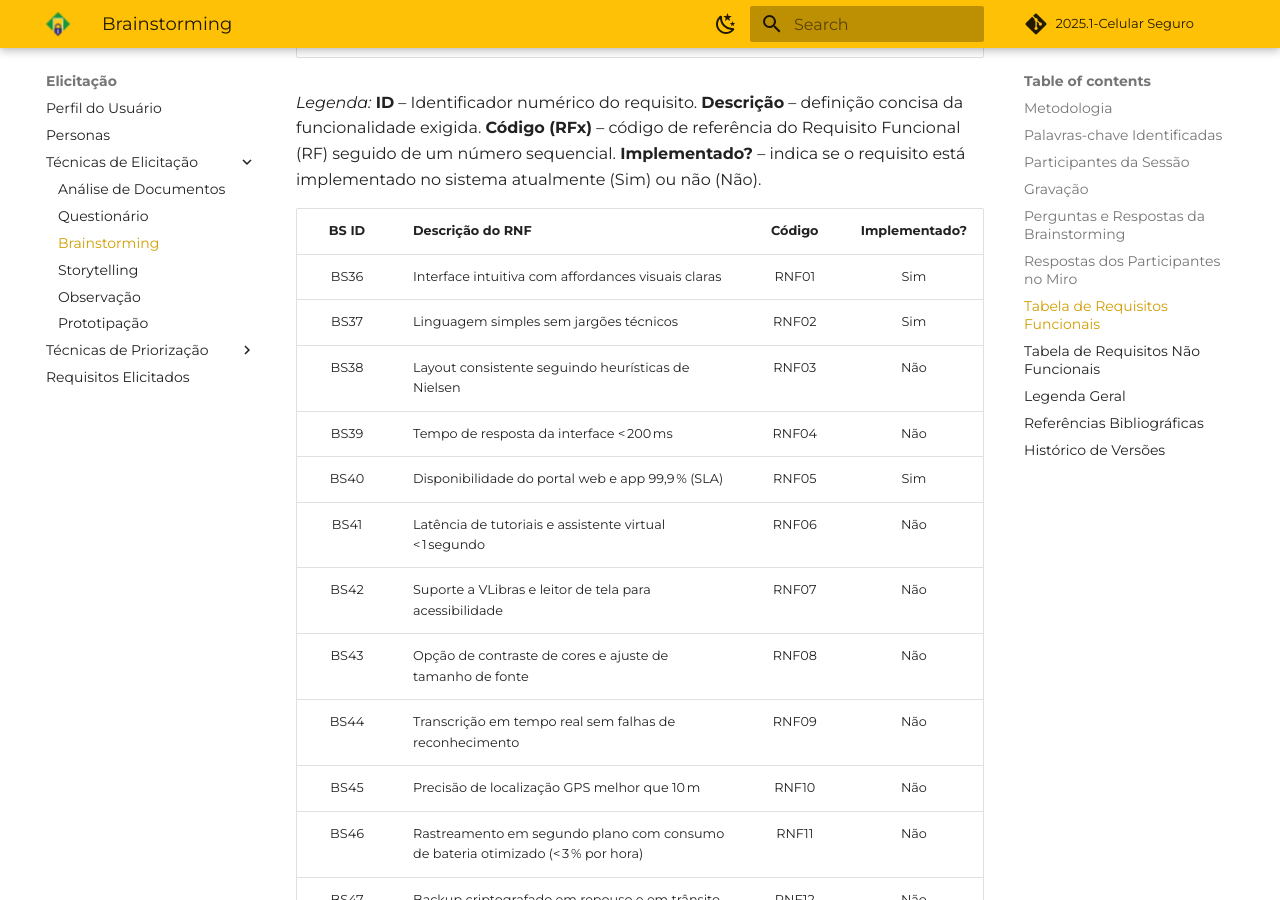
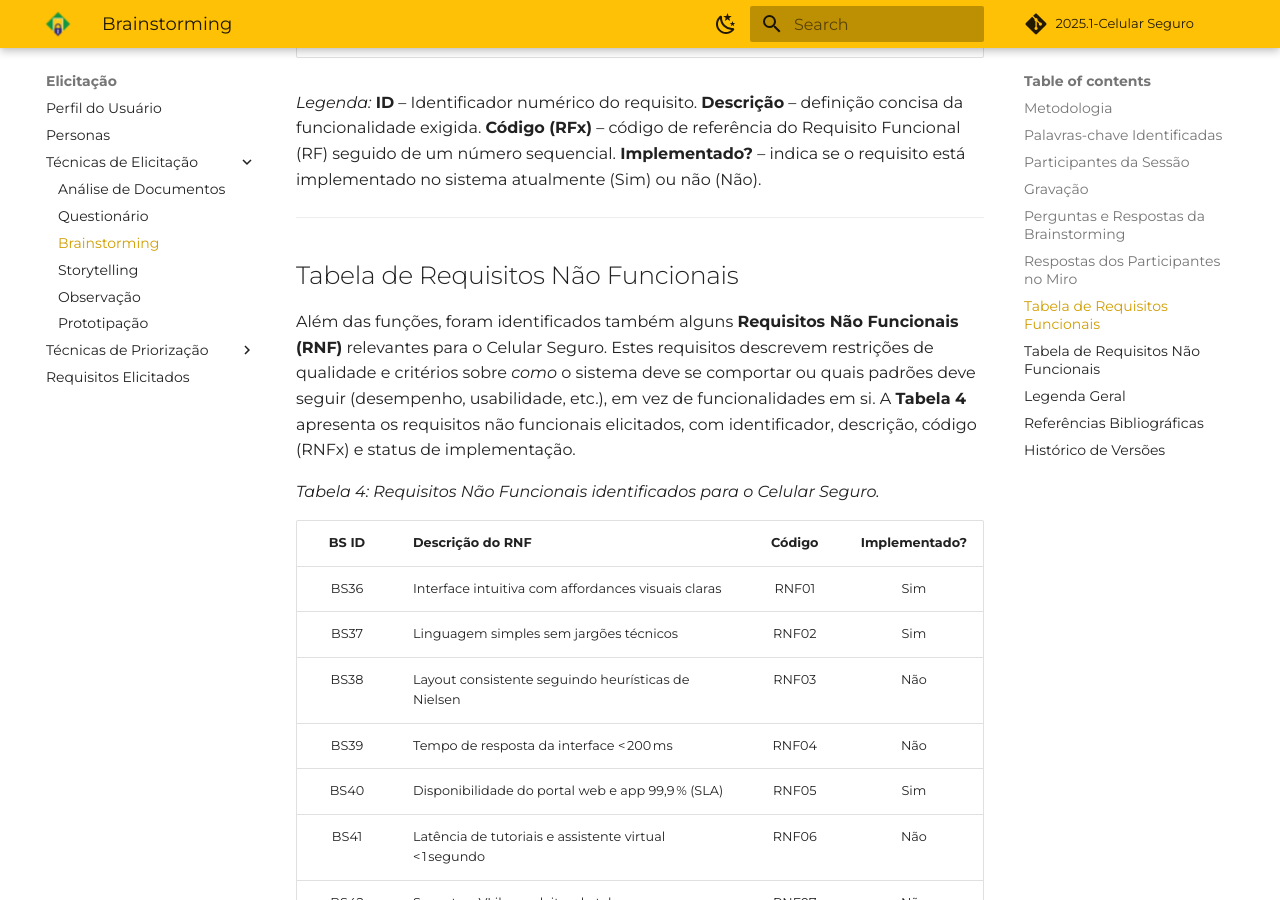
Before and after one commit to Requisitos-de-Software/2025.1-CelularSeguro, an MkDocs documentation site: the page built from Docs/documento-elicitacao/Brainstorming.md, in a window 1280 px wide and 900 px high, scrolled down 10014 px. Built offline with MkDocs 1.6.1 and Material for MkDocs 9.7.7, drawn with Linux system fonts in a browser that asks for light colours; comment, search, counter and statistics services are not loaded; some of the changed text lies outside the part shown.

Commit message:
fix: Brainstorming

```diff
--- a/Docs/documento-elicitacao/Brainstorming.md
+++ b/Docs/documento-elicitacao/Brainstorming.md
@@ -228,6 +228,14 @@ A partir das ideias coletadas durante o brainstorming, foram definidos os **Requ
 
 *Legenda:* **ID** – Identificador numérico do requisito. **Descrição** – definição concisa da funcionalidade exigida. **Código (RFx)** – código de referência do Requisito Funcional (RF) seguido de um número sequencial. **Implementado?** – indica se o requisito está implementado no sistema atualmente (Sim) ou não (Não).
 
+---
+
+## Tabela de Requisitos Não Funcionais
+
+Além das funções, foram identificados também alguns **Requisitos Não Funcionais (RNF)** relevantes para o Celular Seguro. Estes requisitos descrevem restrições de qualidade e critérios sobre *como* o sistema deve se comportar ou quais padrões deve seguir (desempenho, usabilidade, etc.), em vez de funcionalidades em si. A **Tabela 4** apresenta os requisitos não funcionais elicitados, com identificador, descrição, código (RNFx) e status de implementação.
+
+*Tabela 4: Requisitos Não Funcionais identificados para o Celular Seguro.*
+
 | BS ID | Descrição do RNF                                                                      | Código | Implementado? |
 | :---: | :------------------------------------------------------------------------------------ | :----: | :-----------: |
 |  BS36 | Interface intuitiva com affordances visuais claras                                    |  RNF01 |      Sim      |
```
Also changed, not shown: other parts of Docs/documento-elicitacao/Brainstorming.md (+0 -10 lines).
